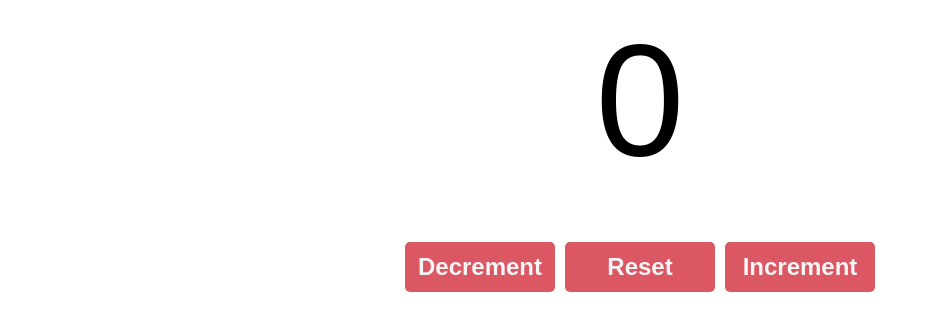
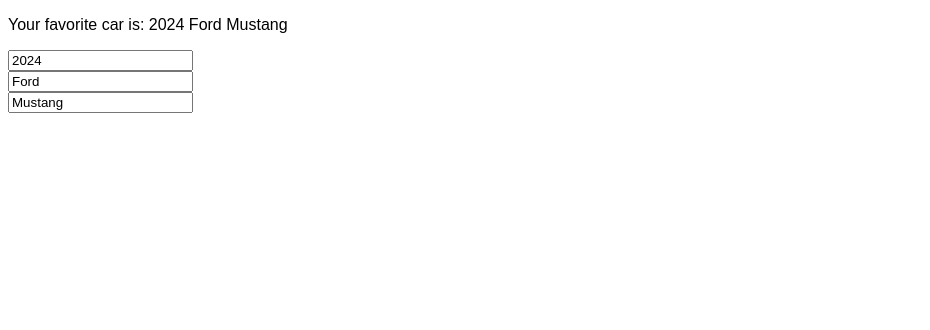
Before and after one commit to xuanwenj/ViteReactDemo, a React (Vite) app in the folder my-react-app/: page / in a window 1280 px wide. Shown: the top 330 px of the page, without its empty margins (0-930 px from the left). Built offline with nearby package versions, Linux system fonts and the light colour scheme.

Commit message:
useState update objects

```diff
--- a/my-react-app/src/App.jsx
+++ b/my-react-app/src/App.jsx
@@ -1,8 +1,8 @@
 
-import Counter from './Counter.jsx'
+import UpdateStateObject from './UpdateStateObject.jsx'
 
 function App() {
-  return(<Counter/>);
+  return(<UpdateStateObject/>);
 }
 
 
--- /dev/null
+++ b/my-react-app/src/UpdateStateObject.jsx
@@ -0,0 +1,33 @@
+import React, {useState} from 'react';
+
+function UpdateStateObject(){
+    const [car, setCar] = useState({year: 2024, make: "Ford", model: "Mustang"});
+
+    function handleYearChange(event){
+        //spread operater... when updating the year of car, it createsa new object of the previous one
+        //setCar({year: 2024, make:"Ford", model:"Mustang"})
+        setCar({...car, year: event.target.value});// this way is modify the current state of car
+        // make a reference of previous state, allowing for safe updates
+        setCar(c => ({...c, year: event.target.value}));// use () to create an object in arrow function
+
+    }
+    function handleMakeChange(event){
+        setCar(c => ({...c, make: event.target.value}));
+    }
+    function handleModelrChange(event){
+        setCar(c => ({...c, model: event.target.value}));
+    }
+
+    return (<div>
+        <p>Your favorite car is: {car.year} {car.make} {car.model}</p>
+
+
+        <input type="number" value={car.year} onChange={handleYearChange} /> <br/>
+        <input type="text" value={car.make}  onChange={handleMakeChange}/> <br/>
+        <input type="text" value={car.model}  onChange={handleModelrChange}/> <br/>
+
+    </div>);
+
+}
+
+export default UpdateStateObject
--- a/my-react-app/src/main.jsx
+++ b/my-react-app/src/main.jsx
@@ -41,7 +41,7 @@
 //                  allow for safe updates based on the previous state
 //                  used with multiple state updates and asynchronous functions
 
-
+// update state object
 ReactDOM.createRoot(document.getElementById('root')).render(
   <React.StrictMode>
     <App />
```
